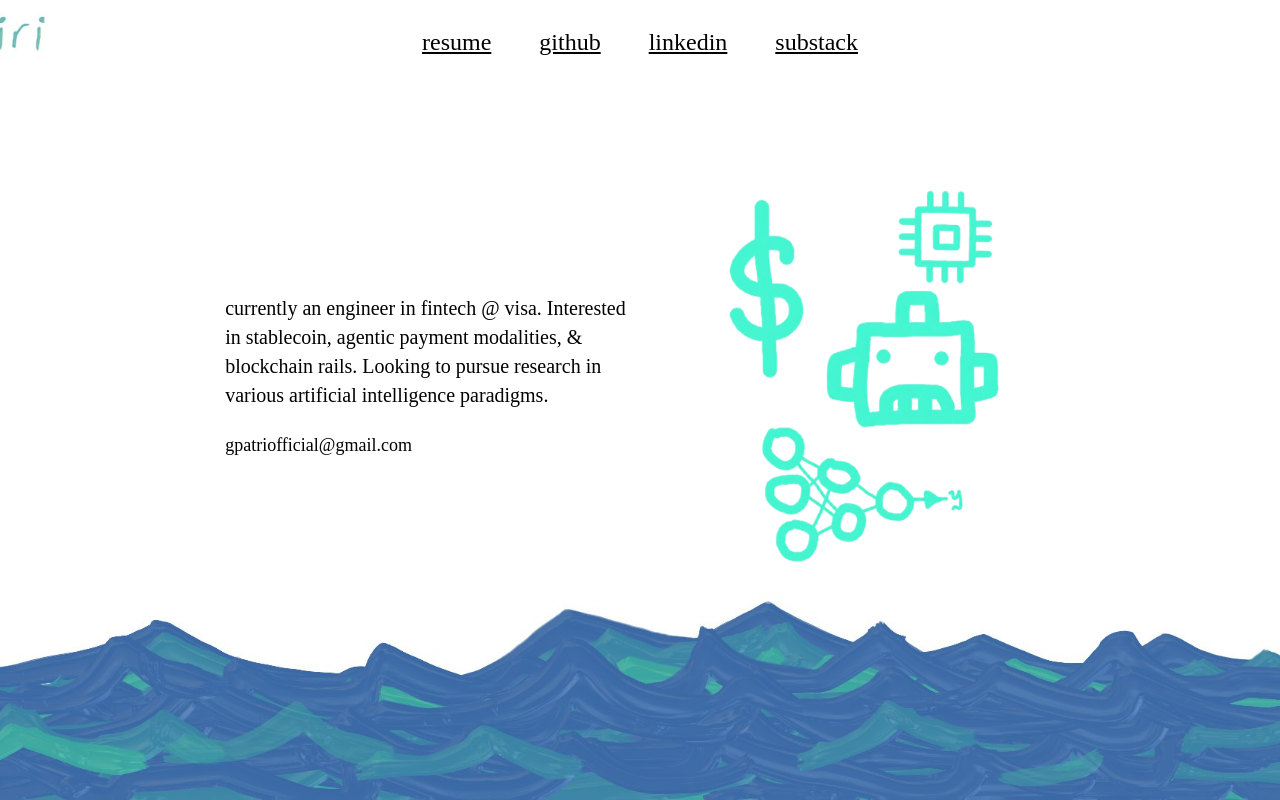
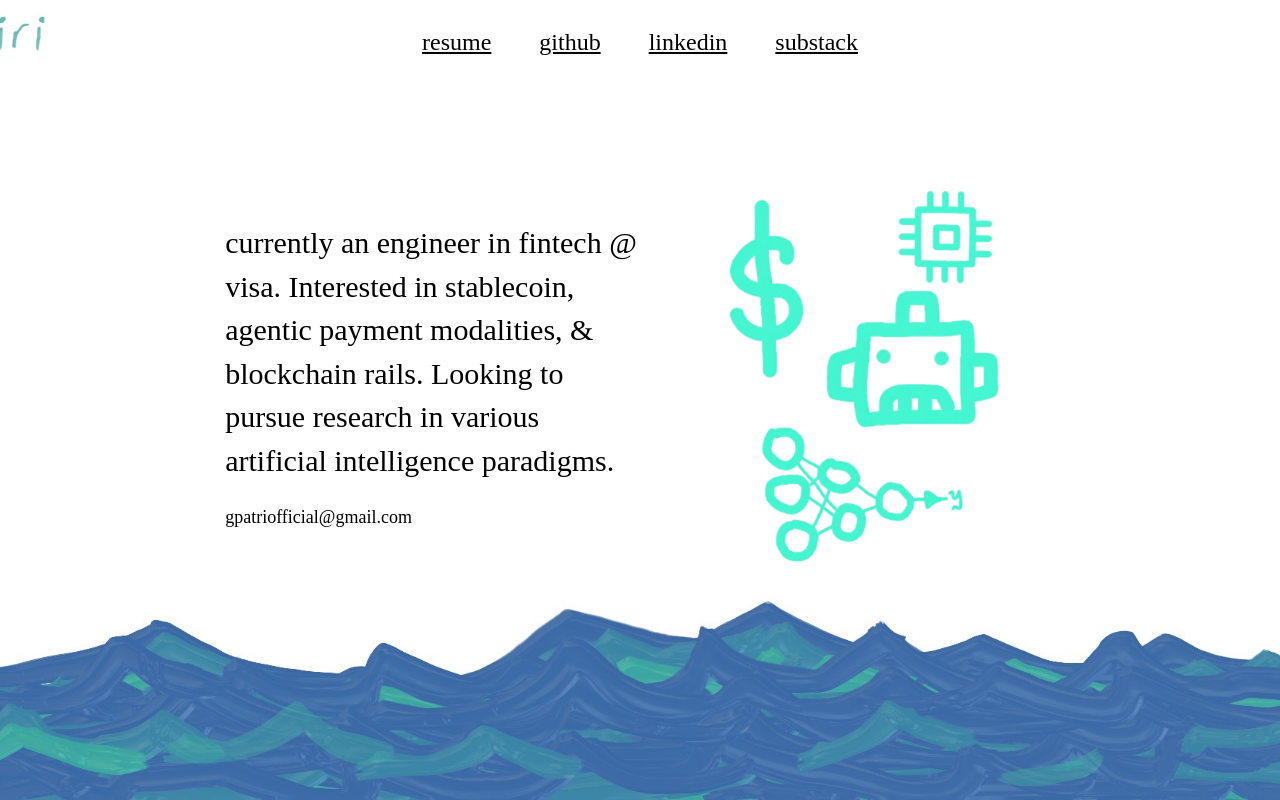
Before and after one commit to gitidhar/giridhar-world, a Next.js app: page / in a window 1280 px wide. Built offline with nearby package versions, Linux system fonts and the light colour scheme.

Commit message:
made description larger

```diff
--- a/app/page.tsx
+++ b/app/page.tsx
@@ -86,7 +86,7 @@ export default function Home() {
           width: "420px",
           maxWidth: "80vw",
           color: "black",
-          fontSize: "20px",
+          fontSize: "30px",
           lineHeight: "1.45",
           textAlign: "left",
         }}
```
